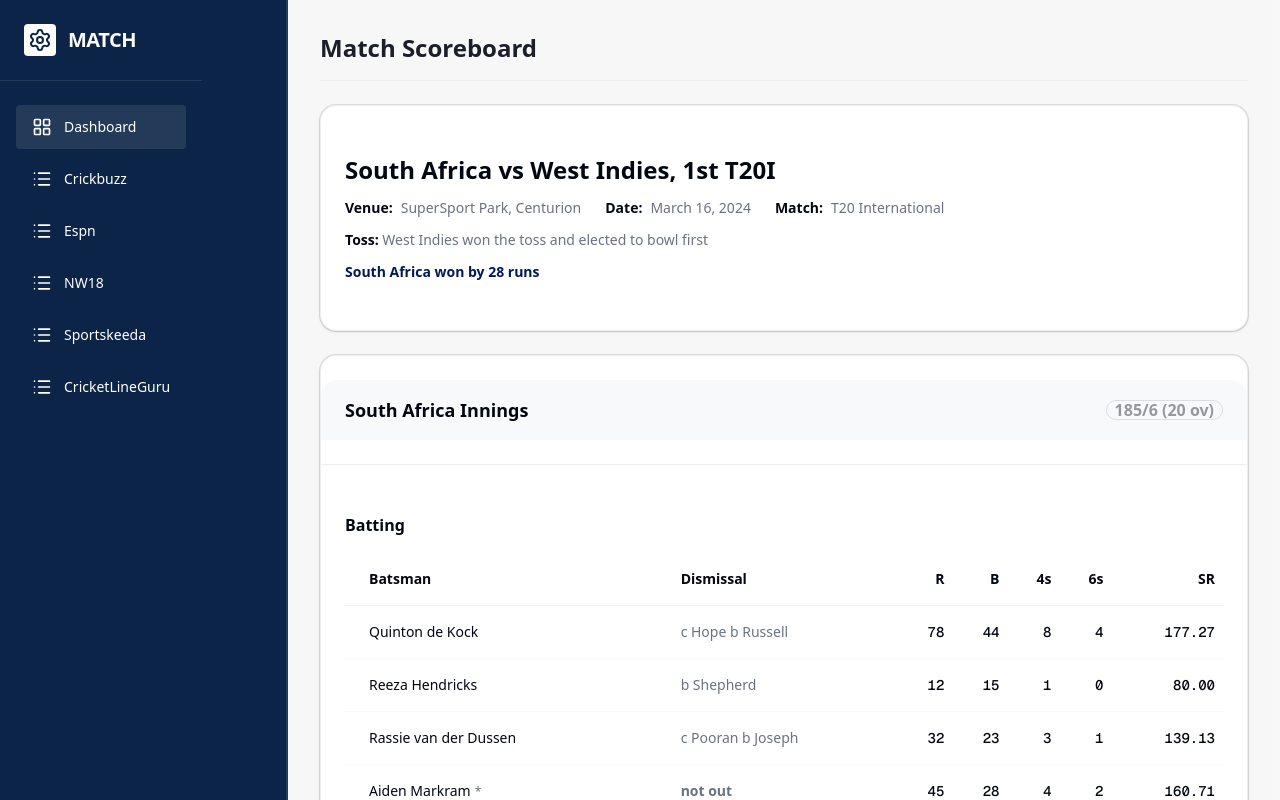
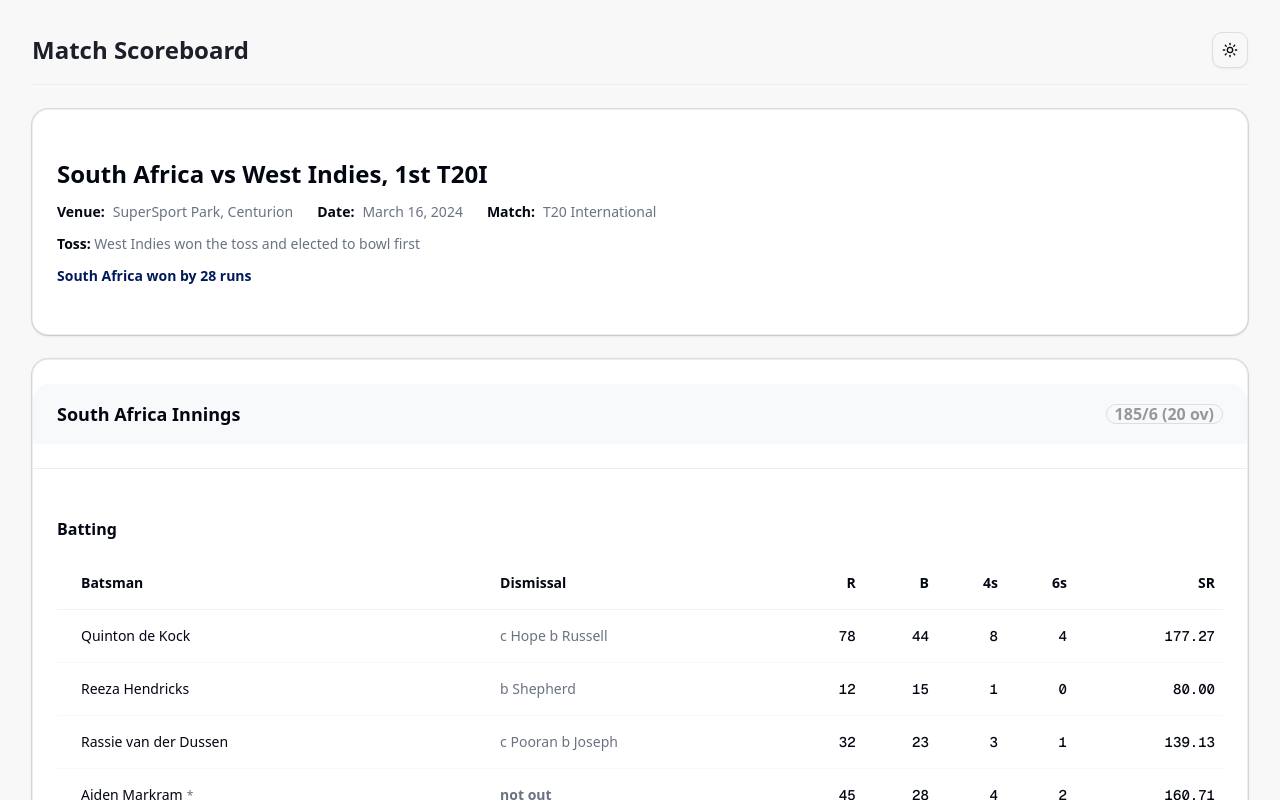
Before and after one commit to Lucifer-00007/cricket_panel_frontend, a Next.js app: page /scoreboard in a window 1280 px wide. Shown: the top 800 px of the page. Built offline with nearby package versions, Linux system fonts and the light colour scheme.

Commit message:
feat: Implement the cricket scoreboard page with dummy data and relocate it to `app/scoreboard/page.tsx`.

```diff
--- a/app/(dashboard)/scoreboard/page.tsx
+++ b/app/scoreboard/page.tsx
@@ -1,6 +1,7 @@
 import { Card, CardContent, CardHeader, CardTitle } from '@/components/ui/card'
 import { Separator } from '@/components/ui/separator'
 import { Badge } from '@/components/ui/badge'
+import { ModeToggle } from '@/components/mode-toggle'
 import { MatchHeader } from '@/components/scoreboard/match-header'
 import { BattingTable } from '@/components/scoreboard/batting-table'
 import { BowlingTable } from '@/components/scoreboard/bowling-table'
@@ -290,10 +291,14 @@
 
 export default function ScoreboardPage() {
     return (
-        <div className="space-y-6 pb-20">
+        <div className="min-h-screen bg-background">
+            <div className="max-w-7xl mx-auto p-6 md:p-8 space-y-6 pb-20">
                 {/* Header */}
                 <header className="flex items-center gap-4 pb-4 border-b border-border/40">
                     <h1 className="text-2xl font-semibold text-foreground/90">Match Scoreboard</h1>
+                    <div className="ml-auto flex items-center gap-4">
+                        <ModeToggle />
+                    </div>
                 </header>
 
                 {/* Match Header */}
@@ -360,5 +365,6 @@
                     </Card>
                 )}
             </div>
+        </div>
     )
 }
```
Lines whose indentation alone changed are shown as unchanged.
